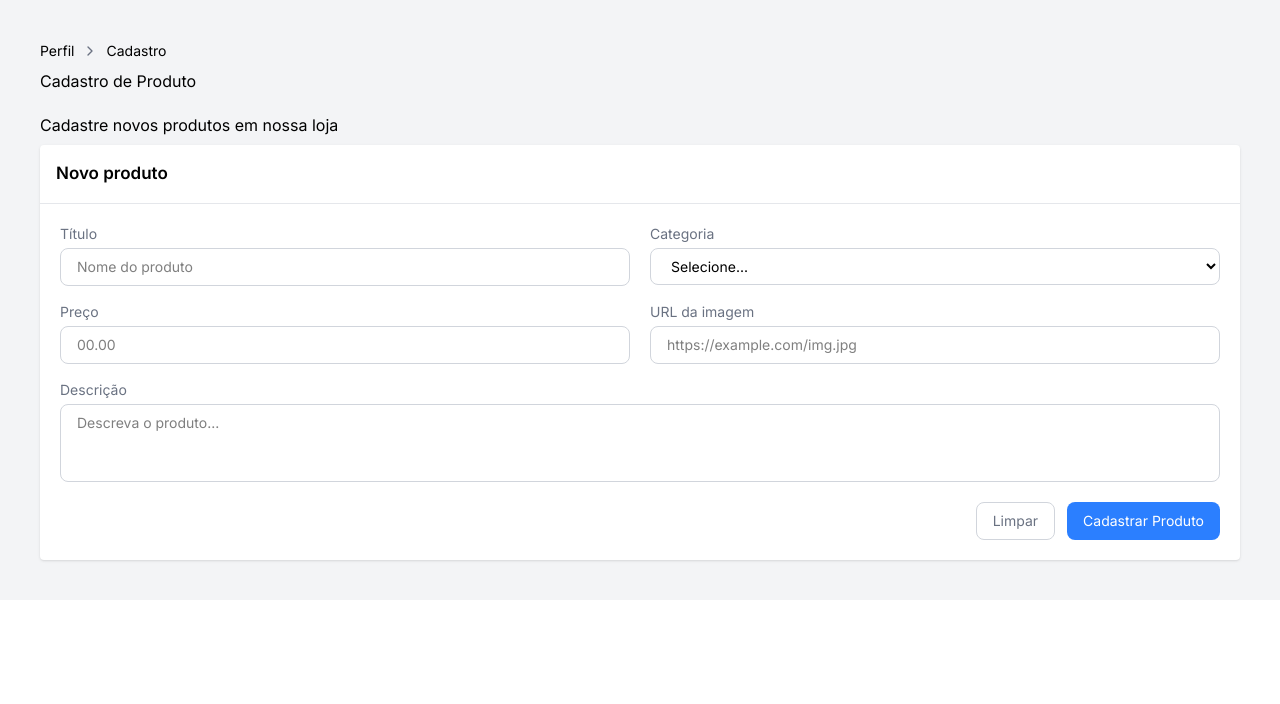
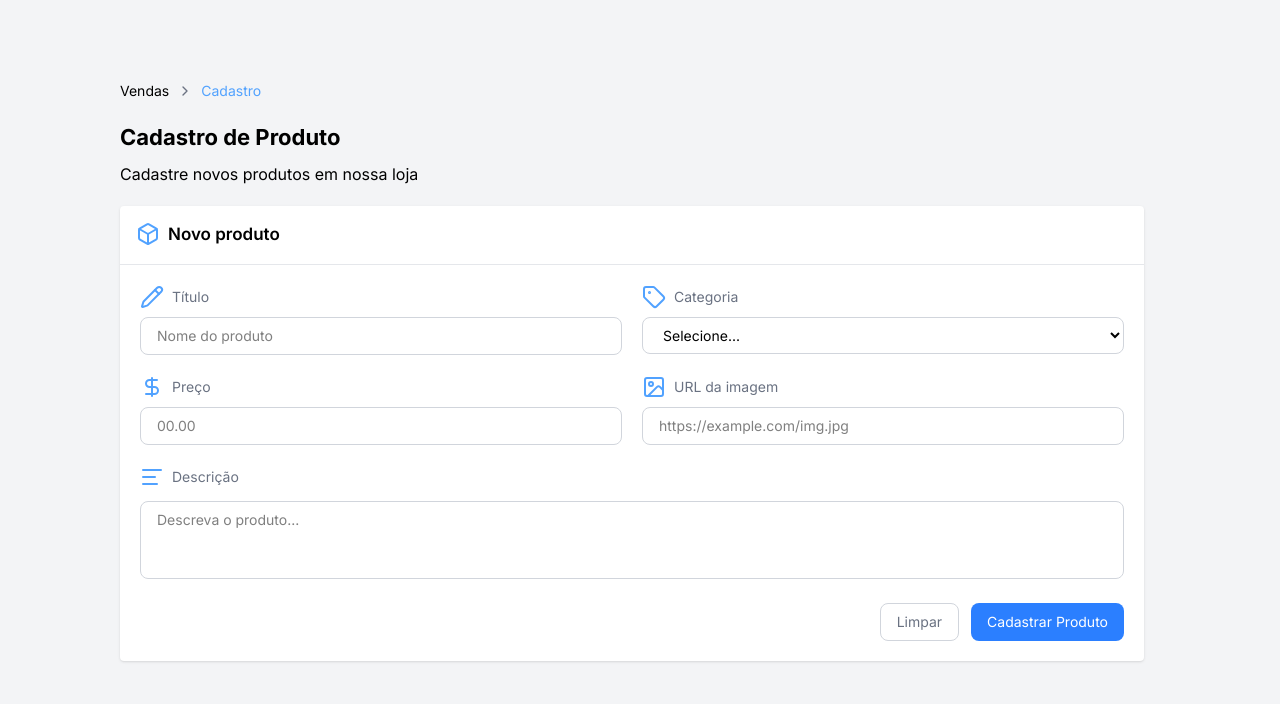
Before and after one commit to QuiaboC/Intelifones-front, a Next.js app: page /testando in a window 1280 px wide. Shown: the top 704 px of the page. Built offline with nearby package versions, Linux system fonts and the light colour scheme.

Commit message:
att visuais/header/perfil

```diff
--- a/src/app/Perfil/page.tsx
+++ b/src/app/Perfil/page.tsx
@@ -19,6 +19,7 @@ import {
   LockKeyhole,
   CreditCard,
   MessageSquare,
+  Store,
 } from "lucide-react";
 import { useEffect, useState } from "react";
 import { useSearchParams } from "next/navigation";
@@ -39,47 +40,53 @@ export default function Perfil() {
       <Header />
       <div className="bg-gray-200 min-h-screen flex flex-row ">
         <div className="w-[250px] h-auto flex gap-5 flex-col bg-white items-center py-20">
-          <span className="flex gap-2 items-center font-bold text-[18px] mb-8 w-full py-3 px-4">
+          <span className="flex gap-2 items-center font-bold text-[17px] mb-8 w-full py-3 px-4">
             <List className="w-5 h-5" />
             Minha conta
           </span>
-          <div className="flex flex-col gap-5 w-full">
+          <div className="flex flex-col gap-1 w-full">
             <span
-              className="flex gap-2 items-center py-3 px-4 cursor-pointer w-full border-l-4 border-transparent hover:border-blue-500 transition text-gray-400 text-[15px]
-            "
-              onClick={(e) => setPaginaAtiva("Perfil")}
+              className={`flex gap-2 items-center py-3 px-4 cursor-pointer w-full border-l-4 transition text-[15px]
+        ${paginaAtiva === "Perfil" ? "border-blue-500 text-blue-500 bg-blue-50" : "border-transparent text-gray-500 hover:border-blue-300 hover:bg-gray-50"}`}
+              onClick={() => setPaginaAtiva("Perfil")}
             >
-              <UserRoundPen />
+              <UserRoundPen className="w-4 h-4" />
               Perfil
             </span>
             <span
-              className="flex gap-2 items-center py-3 px-4 cursor-pointer w-full border-l-4 border-transparent hover:border-blue-500 transition text-gray-400 text-[15px]
-            "
-              onClick={(e) => setPaginaAtiva("Compras")}
+              className={`flex gap-2 items-center py-3 px-4 cursor-pointer w-full border-l-4 transition text-[15px]
+        ${paginaAtiva === "Compras" ? "border-blue-500 text-blue-500 bg-blue-50" : "border-transparent text-gray-500 hover:border-blue-300 hover:bg-gray-50"}`}
+              onClick={() => setPaginaAtiva("Compras")}
             >
-              <Handbag />
+              <Handbag className="w-4 h-4" />
               Compras
             </span>
             <span
-              className="flex gap-2 items-center py-3 px-4 cursor-pointer w-full border-l-4 border-transparent hover:border-blue-500 transition text-gray-400 text-[15px]"
-              onClick={(e) => setPaginaAtiva("Carrinho")}
+              className={`flex gap-2 items-center py-3 px-4 cursor-pointer w-full border-l-4 transition text-[15px]
+        ${paginaAtiva === "Carrinho" ? "border-blue-500 text-blue-500 bg-blue-50" : "border-transparent text-gray-500 hover:border-blue-300 hover:bg-gray-50"}`}
+              onClick={() => setPaginaAtiva("Carrinho")}
             >
-              <ShoppingCart />
+              <ShoppingCart className="w-4 h-4" />
               Carrinho
             </span>
             <span
-              className="flex gap-2 items-center py-3 px-4 cursor-pointer w-full border-l-4 border-transparent hover:border-blue-500 transition text-gray-400 text-[15px]"
-              onClick={(e) => setPaginaAtiva("Vendas")}
+              className={`flex gap-2 items-center py-3 px-4 cursor-pointer w-full border-l-4 transition text-[15px]
+        ${paginaAtiva === "Vendas" ? "border-blue-500 text-blue-500 bg-blue-50" : "border-transparent text-gray-500 hover:border-blue-300 hover:bg-gray-50"}`}
+              onClick={() => setPaginaAtiva("Vendas")}
             >
-              <Tag />
+              <Store className="w-4 h-4" />
               Vendas
             </span>
-            <span className="flex gap-2 items-center py-3 px-4 cursor-pointer w-full border-l-4 border-transparent hover:border-blue-500 transition text-gray-400 text-[15px]">
-              <Info />
+            <span
+              className={`flex gap-2 items-center py-3 px-4 cursor-pointer w-full border-l-4 transition text-[15px]
+        ${paginaAtiva === "Informacao" ? "border-blue-500 text-blue-500 bg-blue-50" : "border-transparent text-gray-500 hover:border-blue-300 hover:bg-gray-50"}`}
+              onClick={() => setPaginaAtiva("Informacao")}
+            >
+              <Info className="w-4 h-4" />
               Informações
             </span>
-            <span className="flex gap-2 items-center py-3 px-4 cursor-pointer w-full border-l-4 border-transparent hover:border-blue-500 transition text-gray-400 text-[15px]">
-              <LogOut />
+            <span className="flex gap-2 items-center py-3 px-4 cursor-pointer w-full border-l-4 border-transparent text-gray-500 hover:border-red-300 hover:text-red-500 hover:bg-red-50 transition text-[15px]">
+              <LogOut className="w-4 h-4" />
               Sair
             </span>
           </div>
@@ -87,7 +94,9 @@ export default function Perfil() {
         {paginaAtiva === "Carrinho" && <Carrinho />}
         {paginaAtiva === "Compras" && <Compras />}
         {paginaAtiva === "Vendas" && <Vendas setPaginaAtiva={setPaginaAtiva} />}
-        {paginaAtiva === "Informacao" && <Informacao />}
+        {paginaAtiva === "Informacao" && (
+          <Informacao setPaginaAtiva={setPaginaAtiva} />
+        )}
         {paginaAtiva === "Cadastro" && (
           <Cadastro setPaginaAtiva={setPaginaAtiva} />
         )}
@@ -99,8 +108,8 @@ export default function Perfil() {
                 className="w-20 h-20 rounded-full bg-amber-100 object-cover"
               />
               <div className="flex flex-col gap-2 ml-5">
-                <h1 className="font-bold text-[25px]">Cleiton Souza Paixao</h1>
-                <p className="text-gray-500 text-[16px]">email@example.com</p>
+                <h1 className="font-bold text-[22px]">Cleiton Souza Paixao</h1>
+                <p className="text-gray-500 text-[15px]">email@example.com</p>
               </div>
             </div>
             <div className="flex flex-wrap gap-5 w-full mt-5">
@@ -109,7 +118,7 @@ export default function Perfil() {
                 onClick={(e) => setPaginaAtiva("Informacao")}
               >
                 <UserRoundPen className="w-6 h-6 text-blue-500" />
-                <h1 className="font-semibold text-[17px]">
+                <h1 className="font-semibold text-[15px]">
                   Informações da Conta
                 </h1>
                 <p className="text-gray-500 text-sm">
@@ -119,7 +128,7 @@ export default function Perfil() {
 
               <div className="w-[350px] bg-white p-6 rounded-sm hover:bg-gray-100 hover:shadow-md transition cursor-pointer flex flex-col gap-2">
                 <Shield className="w-6 h-6 text-blue-500" />
-                <h1 className="font-semibold text-[17px]">Segurança</h1>
+                <h1 className="font-semibold text-[15px]">Segurança</h1>
                 <p className="text-gray-500 text-sm">
                   Você configurou a segurança da sua conta
                 </p>
@@ -127,28 +136,28 @@ export default function Perfil() {
 
               <div className="w-[350px] bg-white p-6 rounded-sm hover:bg-gray-100 hover:shadow-md transition cursor-pointer flex flex-col gap-2">
                 <MapPin className="w-6 h-6 text-blue-500" />
-                <h1 className="font-semibold text-[17px]">Localização</h1>
+                <h1 className="font-semibold text-[15px]">Localização</h1>
                 <p className="text-gray-500 text-sm">
                   Gerencie onde você pode ser encontrado
                 </p>
               </div>
               <div className="w-[350px] bg-white p-6 rounded-sm hover:bg-gray-100 hover:shadow-md transition cursor-pointer flex flex-col gap-2">
                 <LockKeyhole className="w-6 h-6 text-blue-500" />
-                <h1 className="font-semibold text-[17px]">Privacidade</h1>
+                <h1 className="font-semibold text-[15px]">Privacidade</h1>
                 <p className="text-gray-500 text-sm">
                   Gerencie suas preferências de privacidade
                 </p>
               </div>
               <div className="w-[350px] bg-white p-6 rounded-sm hover:bg-gray-100 hover:shadow-md transition cursor-pointer flex flex-col gap-2">
                 <CreditCard className="w-6 h-6 text-blue-500" />
-                <h1 className="font-semibold text-[17px]">Cartões</h1>
+                <h1 className="font-semibold text-[15px]">Cartões</h1>
                 <p className="text-gray-500 text-sm">
                   Gerencie seus cartões de pagamento
                 </p>
               </div>
               <div className="w-[350px] bg-white p-6 rounded-sm hover:bg-gray-100 hover:shadow-md transition cursor-pointer flex flex-col gap-2">
                 <MessageSquare className="w-6 h-6 text-blue-500" />
-                <h1 className="font-semibold text-[17px]">Comunicação</h1>
+                <h1 className="font-semibold text-[15px]">Comunicação</h1>
                 <p className="text-gray-500 text-sm">
                   Gerencie suas preferências de comunicação
                 </p>
--- a/src/components/FiltroBuscar.tsx
+++ b/src/components/FiltroBuscar.tsx
@@ -35,7 +35,7 @@ export default function FiltroBuscar() {
       <input
         type="text"
         placeholder="Digite aqui para buscar produtos..."
-        className=" w-full rounded-sm bg-white p-2 outline-none"
+        className=" w-full rounded-sm text-sm bg-white p-2 outline-none"
         value={busca}
         onChange={(e) => {
           setBusca(e.target.value);
--- a/src/components/PerfilModal/Cadastro.tsx
+++ b/src/components/PerfilModal/Cadastro.tsx
@@ -1,11 +1,18 @@
 "use client";
 
-import { ChevronRight } from "lucide-react";
+import {
+  Box,
+  ChevronRight,
+  DollarSign,
+  Image,
+  Pencil,
+  Tag,
+  TextAlignStart,
+} from "lucide-react";
 import { useState } from "react";
 import axios from "axios";
-import { useRouter } from "next/navigation";
 
-export default function Cadastro({setPaginaAtiva}) {
+export default function Cadastro({ setPaginaAtiva }) {
   const [form, setForm] = useState({
     nome: "",
     categoria: "",
@@ -13,7 +20,6 @@ export default function Cadastro({setPaginaAtiva}) {
     descricao: "",
     imagem: "",
   });
-  const router = useRouter();
 
   const handleChange = (
     e: React.ChangeEvent<
@@ -44,35 +50,46 @@ export default function Cadastro({setPaginaAtiva}) {
         image: form.imagem,
       });
       console.log("Cadastrado com sucesso:", response.data);
-      setPaginaAtiva("Vendas")
+      setPaginaAtiva("Vendas");
     } catch (error) {
       console.log(error);
     }
   };
 
   return (
-    <div className="flex flex-1 flex-col bg-gray-100 justify-center py-10 px-10 gap-2">
+    <div className="flex flex-col flex-1 bg-gray-100 py-20 px-30 flex-wrap gap-5">
       <div className="flex flex-row gap-2 items-center">
-        <span className="text-[14px]">Perfil</span>
+        <span
+          className="text-[14px] cursor-pointer hover:text-blue-400"
+          onClick={(e) => setPaginaAtiva("Vendas")}
+        >
+          Vendas
+        </span>
         <ChevronRight className="w-4 h-4 text-gray-500" />
-        <span className="text-[14px]">Cadastro</span>
+        <span className="text-[14px] text-blue-400">Cadastro</span>
       </div>
-      <div className="flex flex-col gap-5 w-full max-w-2xl">
-        <h1>Cadastro de Produto</h1>
+      <div className="flex flex-col gap-2 w-full max-w-2xl">
+        <h1 className="text-[22px] font-bold ">Cadastro de Produto</h1>
         <p>Cadastre novos produtos em nossa loja</p>
       </div>
       <form
-        className="w-full flex flex-col bg-white rounded-sm overflow-hidden shadow-sm"
+        className="w-full flex flex-col bg-white rounded-sm overflow-hidden shadow-sm max-w-5xl"
         onSubmit={CadastroProduto}
       >
         <div className="p-4 border-b border-gray-200">
-          <span className="font-semibold text-[17px]">Novo produto</span>
+          <span className="font-semibold text-[17px] flex gap-2">
+            <Box className="text-blue-400" />
+            Novo produto
+          </span>
         </div>
 
-        <div className="flex flex-col p-5 gap-4">
+        <div className="flex flex-col p-5 gap-5">
           <div className="flex flex-row gap-5">
-            <div className="flex flex-col gap-1 flex-1">
-              <label className="text-sm text-gray-500">Título</label>
+            <div className="flex flex-col gap-2 flex-1">
+              <label className="text-sm text-gray-500 items-center flex gap-2">
+                <Pencil className="text-blue-400" />
+                Título
+              </label>
               <input
                 type="text"
                 placeholder="Nome do produto"
@@ -83,8 +100,11 @@ export default function Cadastro({setPaginaAtiva}) {
               />
             </div>
 
-            <div className="flex flex-col gap-1 flex-1">
-              <label className="text-sm text-gray-500">Categoria</label>
+            <div className="flex flex-col gap-2 flex-1">
+              <label className="text-sm text-gray-500 items-center flex gap-2">
+                <Tag className="text-blue-400" />
+                Categoria
+              </label>
               <select
                 className="px-4 py-2 rounded-lg border border-gray-300 outline-none focus:border-blue-500 text-sm w-full bg-white"
                 name="categoria"
@@ -100,9 +120,12 @@ export default function Cadastro({setPaginaAtiva}) {
             </div>
           </div>
 
-          <div className="flex flex-row gap-5">
-            <div className="flex flex-col gap-1 flex-1">
-              <label className="text-sm text-gray-500">Preço</label>
+          <div className="flex flex-row gap-5 items-center">
+            <div className="flex flex-col gap-2 flex-1 ">
+              <label className="text-sm text-gray-500 flex items-center gap-2">
+                <DollarSign className="text-blue-400" />
+                Preço
+              </label>
               <input
                 type="number"
                 placeholder="00.00"
@@ -113,8 +136,11 @@ export default function Cadastro({setPaginaAtiva}) {
               />
             </div>
 
-            <div className="flex flex-col gap-1 flex-1">
-              <label className="text-sm text-gray-500">URL da imagem</label>
+            <div className="flex flex-col gap-2 flex-1">
+              <label className="text-sm text-gray-500 flex gap-2 items-center">
+                <Image className="text-blue-400" />
+                URL da imagem
+              </label>
               <input
                 type="url"
                 placeholder="https://example.com/img.jpg"
@@ -126,8 +152,11 @@ export default function Cadastro({setPaginaAtiva}) {
             </div>
           </div>
 
-          <div className="flex flex-col gap-1">
-            <label className="text-sm text-gray-500">Descrição</label>
+          <div className="flex flex-col gap-3">
+            <label className="text-sm text-gray-500 items-center flex gap-2">
+              <TextAlignStart className="text-blue-400" />
+              Descrição
+            </label>
             <textarea
               placeholder="Descreva o produto..."
               rows={3}
--- a/src/components/PerfilModal/Carrinho.tsx
+++ b/src/components/PerfilModal/Carrinho.tsx
@@ -3,7 +3,7 @@ import Link from "next/link";
 
 export default function Carrinho() {
   return (
-    <div className="flex flex-1 bg-gray-100 justify-center py-10 px-10">
+    <div className="flex flex-col flex-1 bg-gray-100 py-20 px-30 flex-wrap gap-5">
       <div className="w-full max-w-[1200px] flex flex-col lg:flex-row gap-6 items-start">
         <div className="bg-white flex-1 rounded-sm shadow-sm p-8 flex gap-5 items-start">
           <div className="bg-blue-100 p-4 rounded-full">
--- a/src/components/PerfilModal/Vendas.tsx
+++ b/src/components/PerfilModal/Vendas.tsx
@@ -1,8 +1,8 @@
 import axios from "axios";
-import { Plus } from "lucide-react";
+import { Plus, SquarePen, Store, Trash2 } from "lucide-react";
 import { useState, useEffect } from "react";
 
-export default function Vendas({ setPaginaAtiva}) {
+export default function Vendas({ setPaginaAtiva }) {
   const [buscar, setBuscar] = useState("");
   const [filtros, setFiltros] = useState([]);
 
@@ -36,8 +36,8 @@ export default function Vendas({ setPaginaAtiva}) {
     : filtros;
 
   return (
-    <div className="flex flex-col flex-1 bg-gray-100 py-10 px-10 gap-8">
-      <h1 className="text-[25px] font-bold">Vendas</h1>
+    <div className="flex flex-col flex-1 bg-gray-100 py-20 px-30 flex-wrap gap-5">
+      <h1 className="text-[22px] font-bold flex items-center gap-2 text-blue-400"><Store />Vendas</h1>
       <div className="flex flex-wrap gap-5 w-full items-center justify-between">
         <div className="flex items-center gap-5 w-300">
           <input
@@ -45,24 +45,24 @@ export default function Vendas({ setPaginaAtiva}) {
             placeholder="Buscar produtos cadastrados"
             value={buscar}
             onChange={(e) => setBuscar(e.target.value)}
-            className="px-5 py-2 rounded-lg border border-gray-300 w-full max-w-md outline-none focus:border-blue-500"
+            className="px-5 py-2 rounded-lg text-sm border bg-white border-gray-200 w-full max-w-md outline-none focus:border-blue-500 h-10"
           />
           <button
-            className=" flex gap-1 px-5 py-2 rounded-md bg-green-500 text-white font-medium hover:bg-green-600 transition cursor-pointer shadow-md"
+            className="flex gap-1 px-5 rounded-md bg-emerald-500 text-white font-medium hover:bg-emerald-600 transition cursor-pointer text-sm items-center h-10"
             onClick={() => setPaginaAtiva("Cadastro")}
           >
-            <Plus />
-            Adicionar
+            <Plus className="w-4" />
+            Cadastrar
           </button>
         </div>
 
         <div className="flex items-center gap-5 text-gray-600">
-          <span className="font-medium">{filtros.length} produtos</span>
+          <span className="font-medium text-slate-900">{filtros.length} produtos</span>
         </div>
       </div>
       <div className="w-full flex flex-col bg-white rounded-sm overflow-hidden">
         <div className="p-5 border-b border-gray-200">
-          <span className="font-semibold text-gray-700">Últimas vendas</span>
+          <span className="font-medium text-gray-700">Últimas vendas</span>
         </div>
         <div className="flex flex-col w-full">
           {filtrosFiltrados.map((item) => (
@@ -87,14 +87,16 @@ export default function Vendas({ setPaginaAtiva}) {
                   </span>
                 </div>
               </div>
-              <div className="flex flex-col gap-2 w-full lg:w-[240px]">
-                <button className="bg-blue-500 text-white p-2 rounded-lg hover:bg-blue-600 transition cursor-pointer">
+              <div className="flex flex-col gap-2 w-full lg:w-[200px]">
+                <button className="bg-blue-500 text-white p-2 rounded-lg hover:bg-blue-600 transition cursor-pointer flex gap-2 justify-center items-center text-sm">
+                  <SquarePen className="w-4"/>
                   Editar
                 </button>
                 <button
-                  className="bg-red-500 text-white p-2 rounded-lg hover:bg-red-600 transition cursor-pointer"
+                  className="bg-red-500 text-white p-2 rounded-lg hover:bg-red-600 transition cursor-pointer flex gap-2 justify-center text-sm items-center"
                   onClick={() => deletarProduto(item.id)}
                 >
+                <Trash2 className="w-4"/>
                   Deletar
                 </button>
               </div>
--- a/tsconfig.json
+++ b/tsconfig.json
@@ -5,6 +5,7 @@
     "allowJs": true,
     "skipLibCheck": true,
     "strict": true,
+    "noImplicitAny": false,
     "noEmit": true,
     "esModuleInterop": true,
     "module": "esnext",
```
Also changed, not shown: src/app/home/page.tsx (+10 -13 lines), src/components/Header.tsx (+22 -20 lines), src/components/PerfilModal/Compras.tsx (+11 -8 lines), src/components/PerfilModal/Informacao.tsx (+26 -8 lines), public/vetor2.png (deleted), public/vetorHome.png (added).
